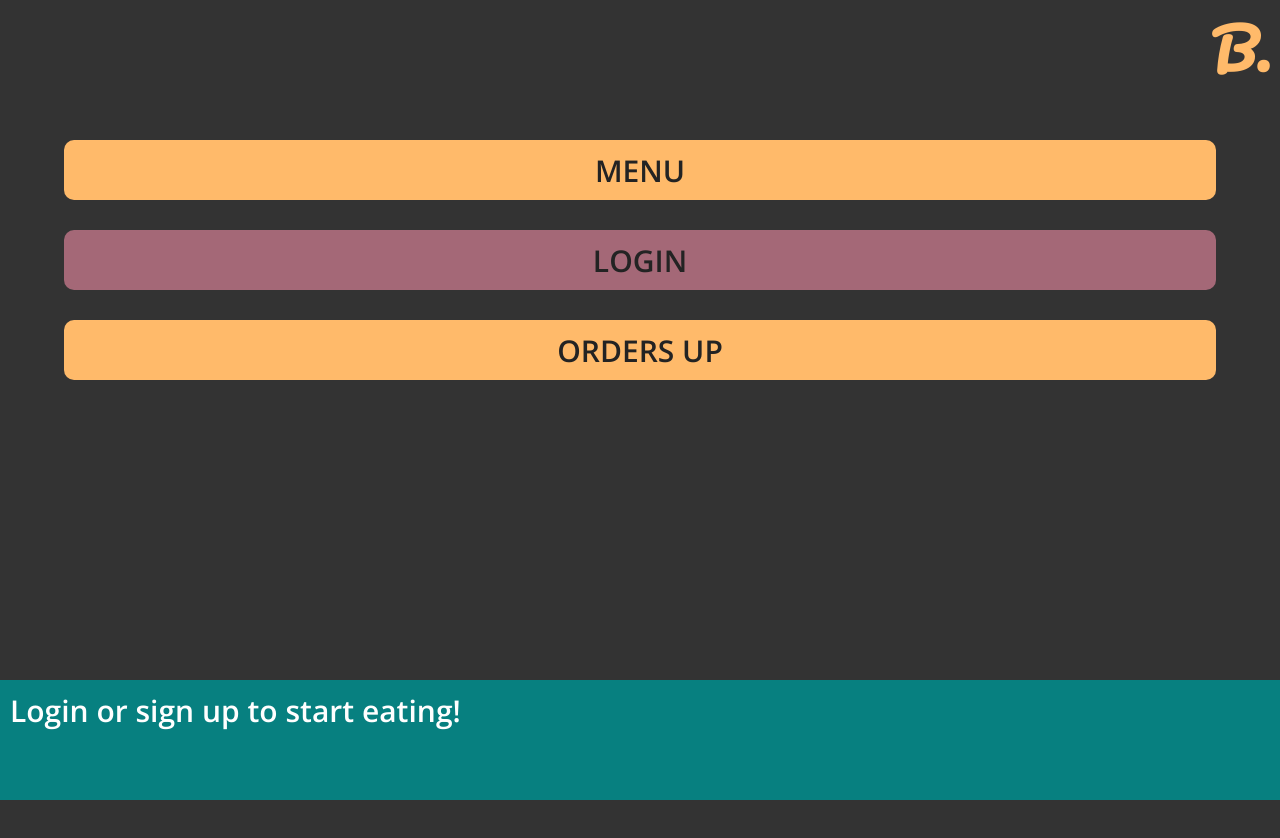
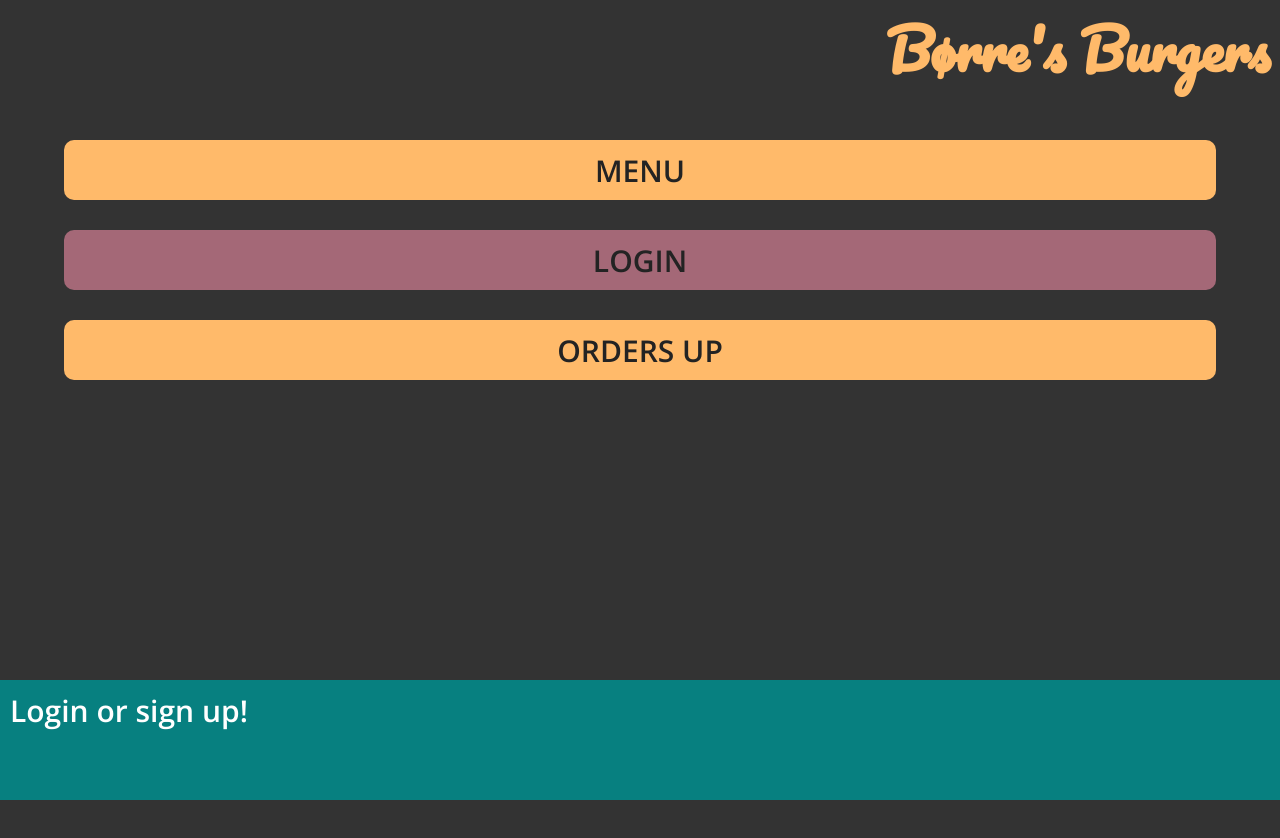
Before and after one commit to steff-dz/tema-6, a Next.js app: page / in a window 1280 px wide. Shown: the top 838 px of the page. Built offline with nearby package versions, Linux system fonts and the light colour scheme; no server answers.

Commit message:
styling edits

```diff
--- a/components/PageMenu/index.jsx
+++ b/components/PageMenu/index.jsx
@@ -2,11 +2,11 @@ import React from 'react'
 import Link from 'next/link'
 import styled from 'styled-components'
 
-const PageMenu = () => {
+const PageMenu = ({ title }) => {
   return (
     <HeaderBase>
       <Link href="/">
-        <h1>B.</h1>
+        <h1>{title}</h1>
       </Link>
     </HeaderBase>
   )
@@ -26,6 +26,10 @@ const HeaderBase = styled.header`
     color: #ffba6a;
     font-size: 5.5rem;
     height: fit-content;
+
+    @media only screen and (max-width: 380px) {
+      font-size: 5rem;
+    }
   }
 `
 export default PageMenu
--- a/components/SiteFooter/index.jsx
+++ b/components/SiteFooter/index.jsx
@@ -15,7 +15,7 @@ const SiteFooter = () => {
   }, [cart.productLines])
 
   function renderLoginMessage() {
-    return <PageTitle>Login or sign up to start eating!</PageTitle>
+    return <PageTitle>Login or sign up!</PageTitle>
   }
 
   function renderShoppingCart() {
--- a/components/SiteMenu/index.jsx
+++ b/components/SiteMenu/index.jsx
@@ -76,8 +76,6 @@ const SiteMenu = () => {
 const SiteNav = styled.nav`
   margin: 0 auto;
   margin-top: 2rem;
-  /* width: 80%;
-  height: 100%; */
   width: 90vw;
   padding-bottom: 50%;
   font-size: 3rem;
--- a/pages/food/[id].js
+++ b/pages/food/[id].js
@@ -30,7 +30,7 @@ function FoodPage({ item, error }) {
 
   return (
     <>
-      <PageMenu />
+      <PageMenu title={'B.'} />
       <Wrapper>
         <ItemContainer>
           <h2>{item.name}</h2>
--- a/pages/index.js
+++ b/pages/index.js
@@ -8,7 +8,7 @@ export default function Home() {
   return (
     <>
       <MainBase>
-        <PageMenu />
+        <PageMenu title={`Børre's Burgers`} />
         <SiteMenu />
         <SiteFooter />
       </MainBase>
--- a/pages/login.js
+++ b/pages/login.js
@@ -40,7 +40,7 @@ const Login = () => {
 
   return (
     <>
-      <PageMenu />
+      <PageMenu title={'B.'} />
       <MainBase>
         <Wrapper>
           <PageTitle>{formComplete ? `You're all set! ` : `Log in here !`}</PageTitle>
--- a/pages/menu.js
+++ b/pages/menu.js
@@ -113,8 +113,8 @@ const Menu = ({}) => {
 
   return (
     <>
-      <PageMenu />
-
+      <PageMenu title={'B.'} />
+      ''
       <Wrapper>
         <MenuNav>
           <ul>
--- a/pages/shopcart.js
+++ b/pages/shopcart.js
@@ -41,7 +41,7 @@ const Shopcart = () => {
 
   return (
     <MainBase>
-      <PageMenu />
+      <PageMenu title={'B.'} />
       <Wrapper>
         <PageTitle>{user ? `${user.displayName}'s Cart` : 'Your cart'}</PageTitle>
         <CartContainer>
--- a/pages/signup.js
+++ b/pages/signup.js
@@ -57,7 +57,7 @@ const SignUp = () => {
 
   return (
     <>
-      <PageMenu />
+      <PageMenu title={'B.'} />
       <Wrapper>
         <PageTitle>Sign Up Form</PageTitle>
         <FormBase name="sign-up" action="/" method="GET" onSubmit={(e) => handleSubmit(e)}>
```
